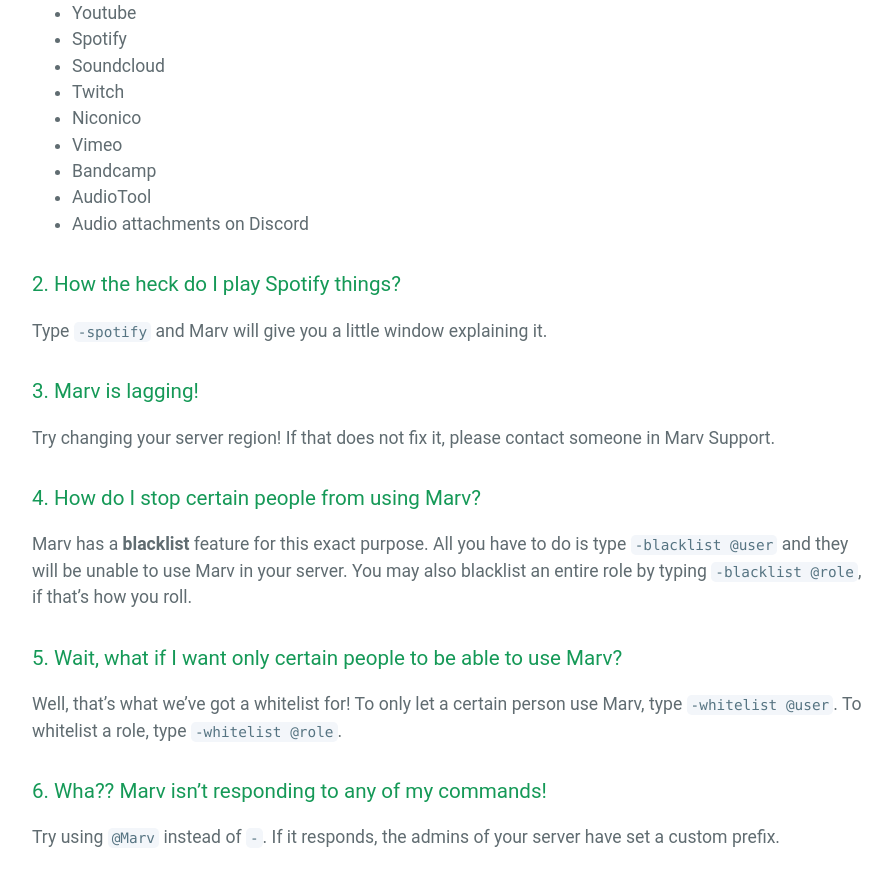
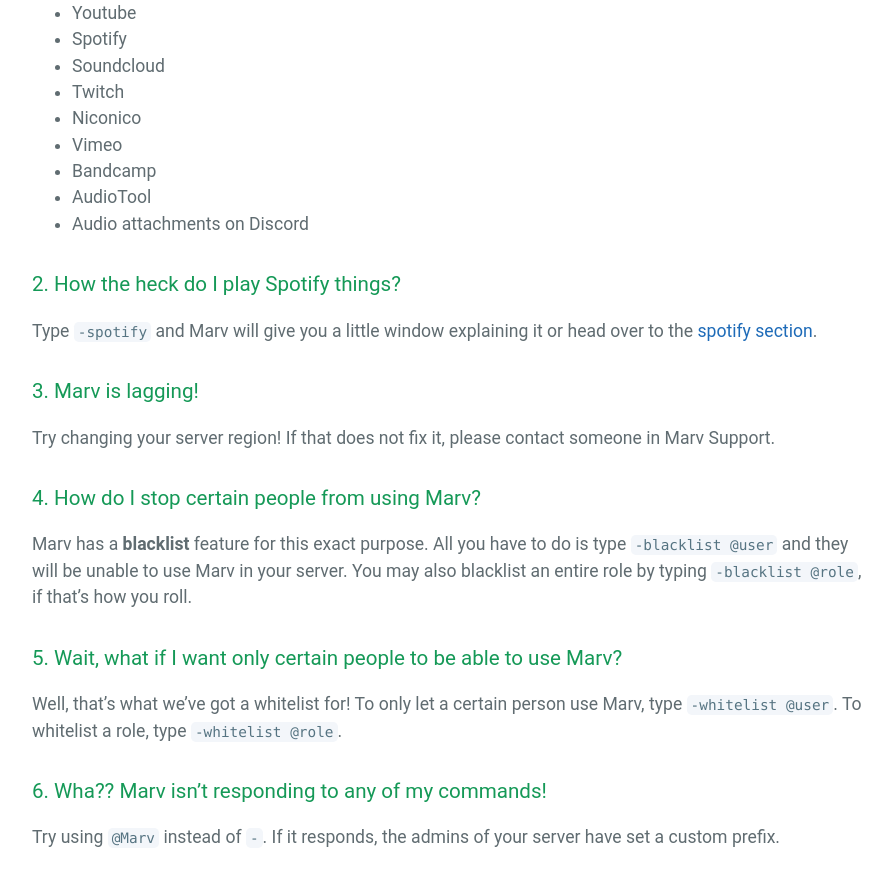
Before and after one commit to mymindishazel/marv-docs, a Jekyll site: the page built from faq.md, in a window 1280 px wide and 900 px high, scrolled down 588 px. Shown: the top 886 px of the window, without its empty margins (192-1084 px from the left). Built offline with Jekyll 4.4.1, drawn with Linux system fonts in a browser that asks for light colours; our own code applies the rules of GitHub Pages for plain Markdown files.

```diff
--- a/faq.md
+++ b/faq.md
@@ -17,7 +17,7 @@
 - Audio attachments on Discord
 
 ### 2. How the heck do I play Spotify things?
-Type `-spotify` and Marv will give you a little window explaining it.
+Type `-spotify` and Marv will give you a little window explaining it or head over to the [spotify section](./spotify/).
 
 ### 3. Marv is lagging!
 Try changing your server region! If that does not fix it, please contact someone in Marv Support.
```
Also changed, not shown: commands.md (+1 -1 lines), index.md (+2 -2 lines), spotify.md (+1 -1 lines).
